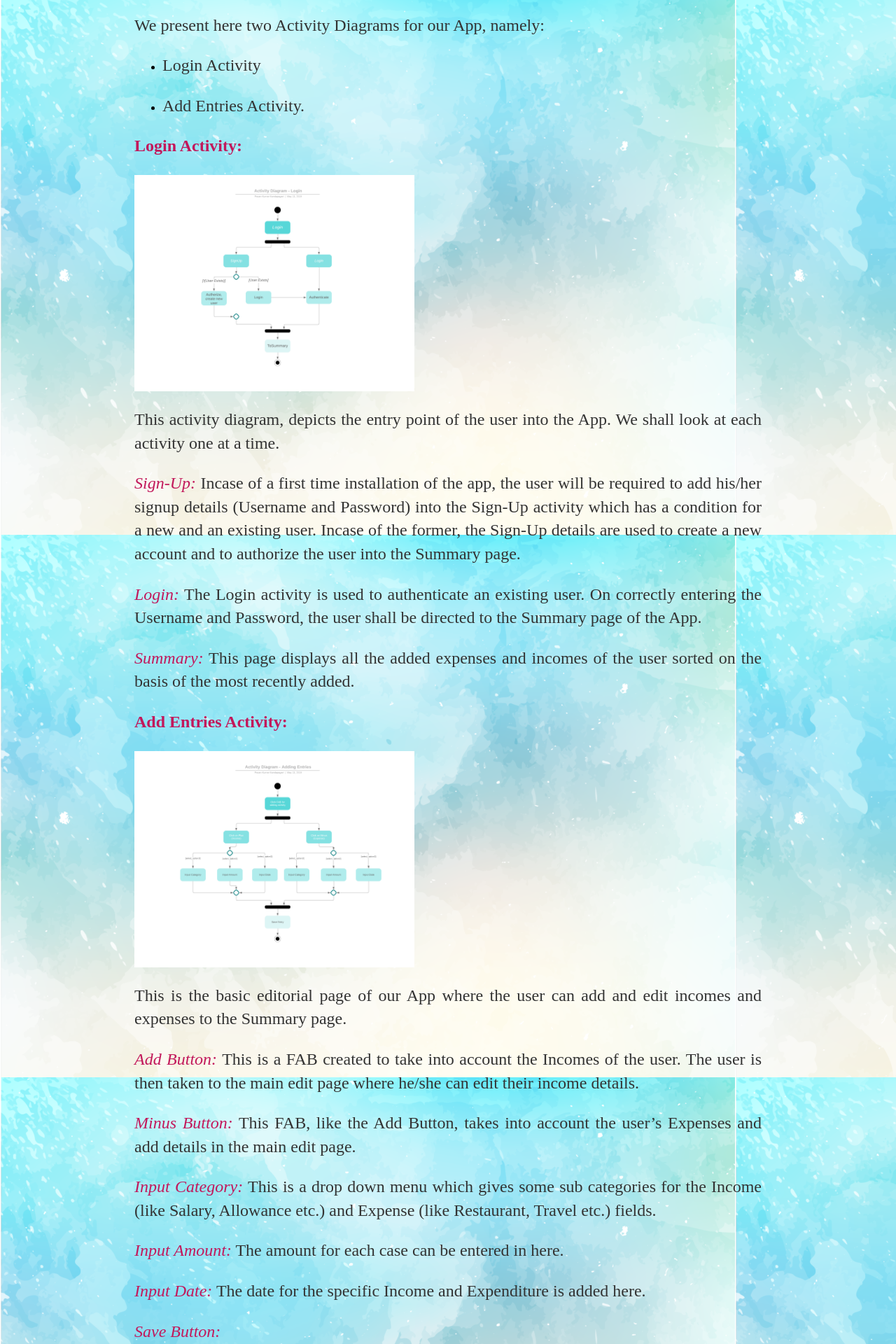
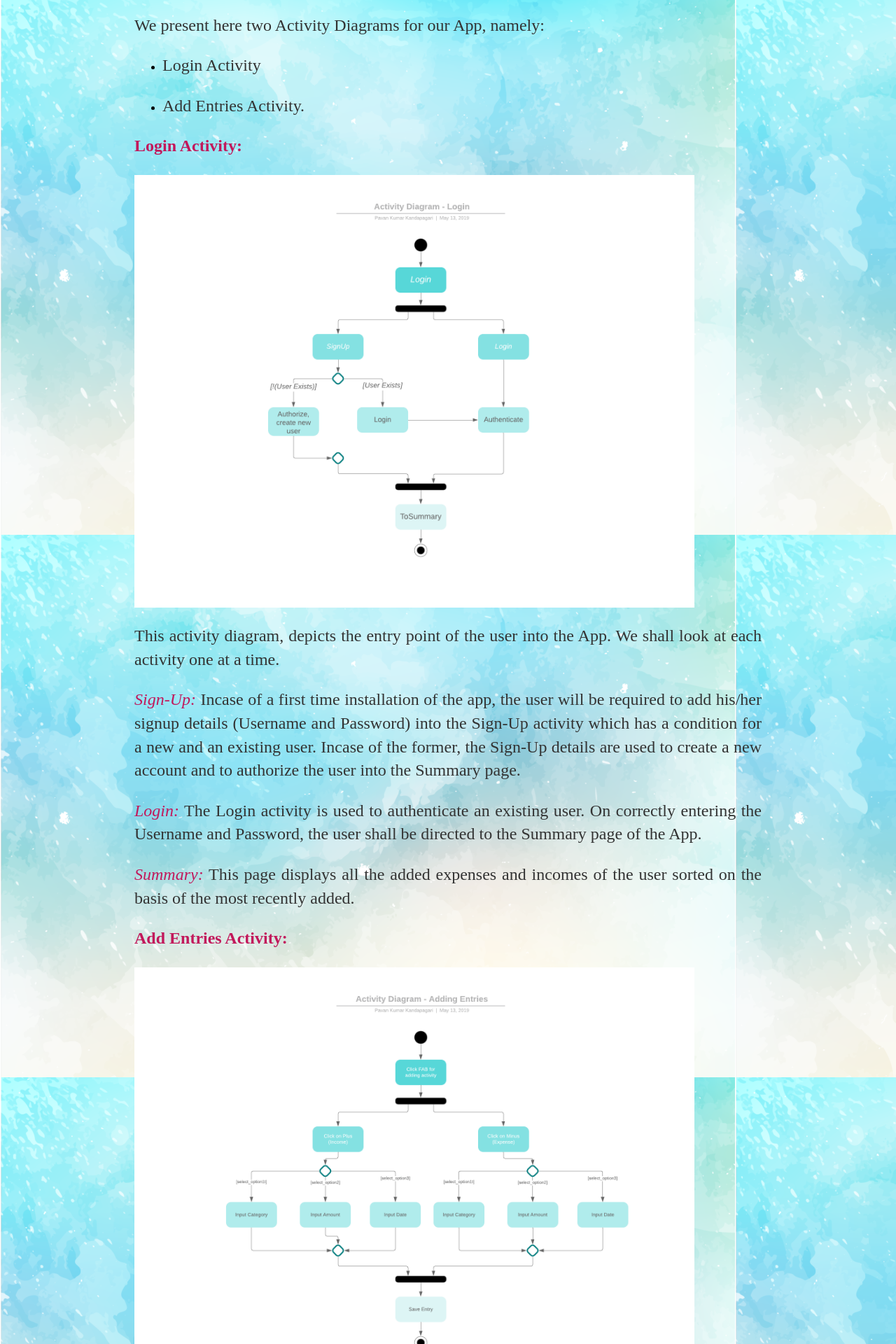
Before and after one commit to 785pavan/isee2019-SPENDEMON, a Jekyll site: the page built from docs/_posts/2019-05-15-ISEE-2019-System Requirements.md, in a window 1280 px wide. Shown: the part 786-2706 px from the top of the page at 70% size. Built offline with Jekyll 4.4.1, drawn with Linux system fonts in a browser that asks for light colours.

Commit message:
image sizes chnanged.

```diff
--- a/docs/_posts/2019-05-15-ISEE-2019-System Requirements.md
+++ b/docs/_posts/2019-05-15-ISEE-2019-System Requirements.md
@@ -20,7 +20,7 @@ We present here two Activity Diagrams for our App, namely:
 
 **<span style="color:#C2185B; font-family:Cursive">Login Activity:</span>**
 
-<img src="{{site.baseurl}}/images/LoginActivity.png" alt="Login Activity" width="400" align = "middle" />
+<img src="{{site.baseurl}}/images/LoginActivity.png" alt="Login Activity" width="800" align = "middle" />
 
 
 This activity diagram, depicts the entry point of the user into the App. We shall look at each activity one at a time.
@@ -33,7 +33,7 @@ This activity diagram, depicts the entry point of the user into the App. We shal
 
 **<span style="color:#C2185B; font-family:Cursive">Add Entries Activity:</span>**
 
-<img src="{{site.baseurl}}/images/AddEntryActivity.png" alt="Add Entries Activity" width="400" align = "middle" />
+<img src="{{site.baseurl}}/images/AddEntryActivity.png" alt="Add Entries Activity" width="800" align = "middle" />
 
 This is the basic editorial page of our App where the user can add and edit incomes and expenses to the Summary page.
 
@@ -53,7 +53,7 @@ The date for the specific Income and Expenditure is added here.
 
 **<span style="color:#C2185B; font-family:Cursive">Class Diagram:</span>**
 
-<img src="{{site.baseurl}}/images/UMLClassDiagram.png" alt="Class Diagram" width="400" align = "middle" />
+<img src="{{site.baseurl}}/images/UMLClassDiagram.png" alt="Class Diagram" width="800" align = "middle" />
 
 <span style="color:#C2185B; font-family:Cursive">*User Class:*</span>
 This class is used to store all User information plus helps in interaction of the User with the App.
@@ -100,6 +100,7 @@ This class is used for defining the pre-existing categories.
 
 * **Attributes:** type
 
+
 <span style="color:#C2185B; font-family:Cursive">*Display Class:*</span> This is a class used for displaying a summary of the expenses and incomes in a sorted manner.
 
 * **Methods:**
```
